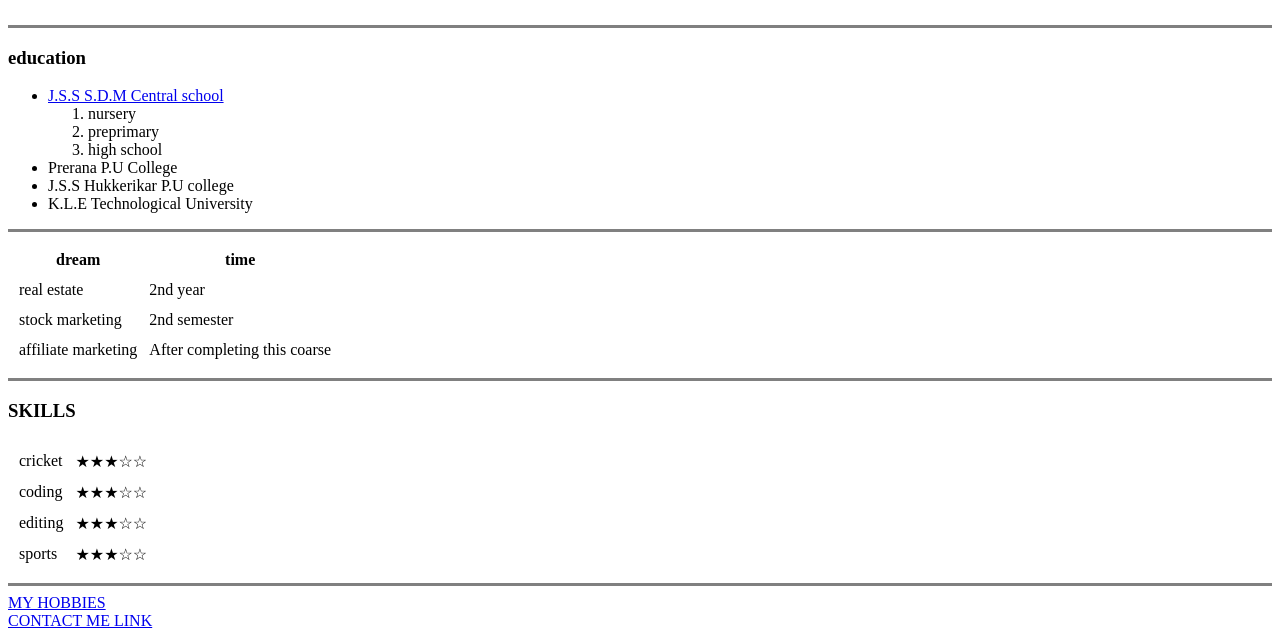
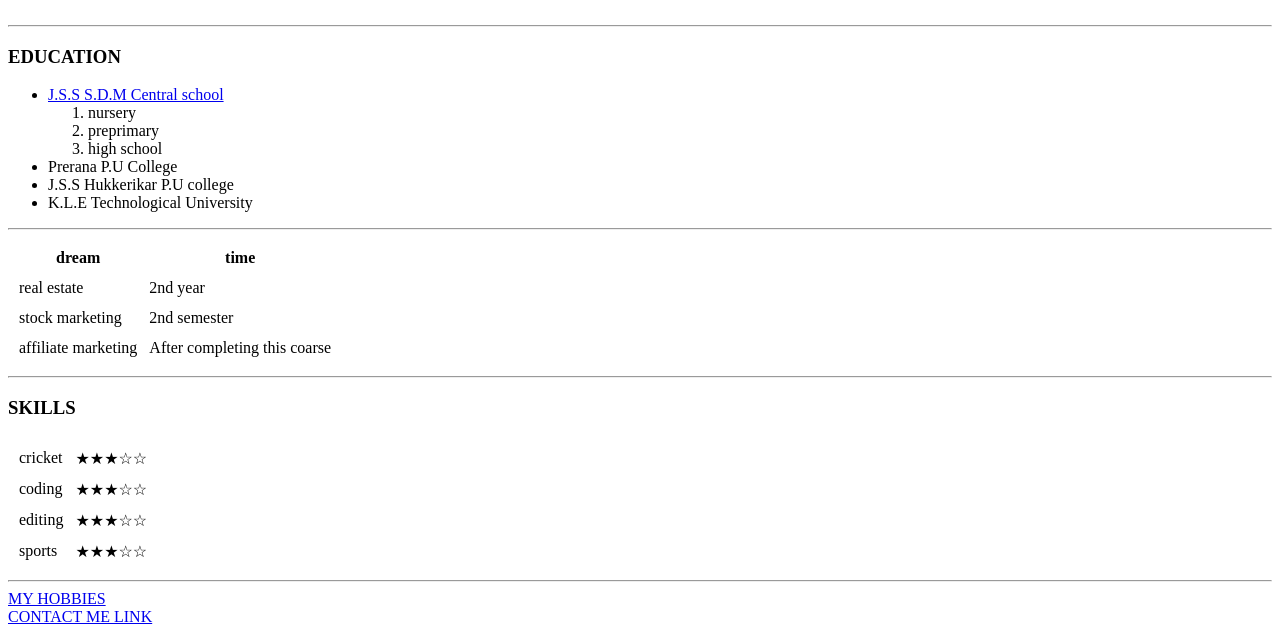
Before and after one commit to chidambar-gif/myself, a plain HTML site: page index.html in a window 1280 px wide. Shown: the part 217-855 px from the top of the page. Drawn offline with Linux system fonts and the light colour scheme.

Commit message:
Update index.html

```diff
--- a/index.html
+++ b/index.html
@@ -4,6 +4,7 @@
 <head>
   <meta charset="utf-8">
   <title>Chidambar's Personal Site</title>
+  <link rel="stylesheet" href="css/style.css">
 </head>
 
 <body>
@@ -17,8 +18,8 @@
         I am persuing.I hope that I will end up on a note of success,Thank you for hearing my goal.   </p></td>
     </tr>
   </table>
- <hr size='3' noshade>
-  <h3>education</h3>
+ <hr>
+  <h3>EDUCATION</h3>
   <ul>
     <li><a href="http://jsssmc.in">J.S.S S.D.M Central school</a></li>
     <ol>
@@ -30,7 +31,7 @@
     <li>J.S.S Hukkerikar P.U college</li>
     <li>K.L.E Technological University</li>
   </ul>
-  <hr size='3' noshade>
+  <hr>
   <table cellspacing='10'>
     <thead>
       <tr>
@@ -53,7 +54,7 @@
       </tr>
     </tbody>
     </table>
-    <hr size='3' noshade>
+    <hr>
 <h3>SKILLS</h3>
     <table cellspacing='10'>
       <tr>
@@ -74,7 +75,7 @@
       </tr>
     </table>
 
-  <hr size='3' noshade>
+  <hr>
 
     <a href="hobbies.html">MY HOBBIES</a>
     <br>
```
